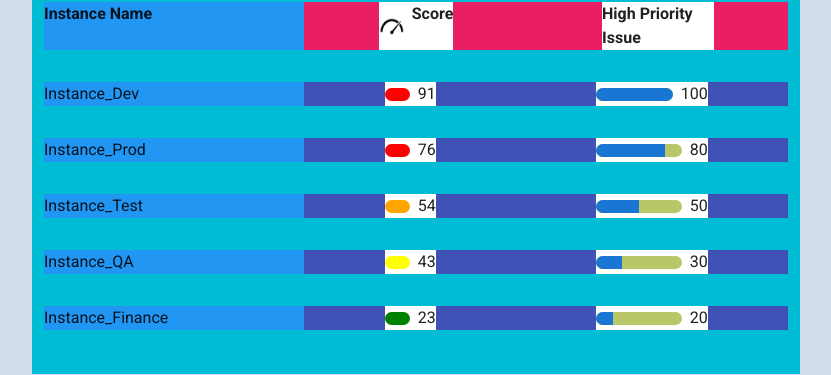
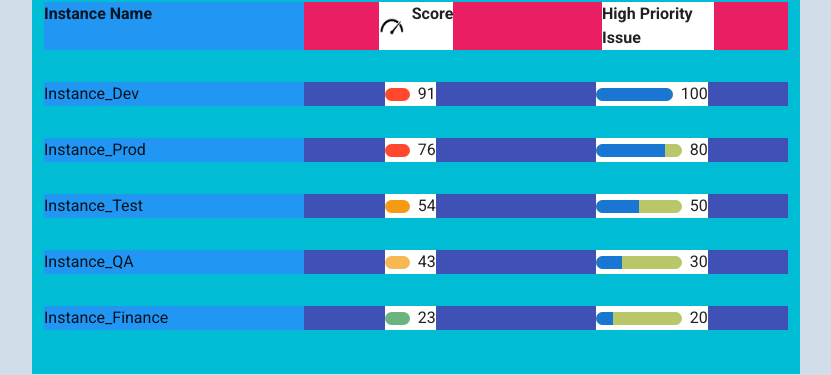
Before and after one commit to Swati11129/instance_security_score, a Vue app: page /#/ in a window 1280 px wide. Shown: the part 114-489 px from the top of the page, without its empty margins (224-1055 px from the left). Built offline with nearby package versions, Linux system fonts and the light colour scheme.

Commit message:
score color changed

```diff
--- a/src/components/InstanceSecurityScore.vue
+++ b/src/components/InstanceSecurityScore.vue
@@ -78,19 +78,19 @@ export default {
     methods:{
         score_color(score){
             if(score<=25){
-                return 'green'
+                return '#6CB47F'
             }
             else if(score>25 && score<=50)
             {
-                return 'yellow'
+                return '#F6B952'
             }
             else if(score>50 && score<=75)
             {
-                return'orange'
+                return'#F69913'
             }
             else if(score>75 && score<=100)
             {
-                return 'red'
+                return '#FF482C'
             }
         }
     }
```
